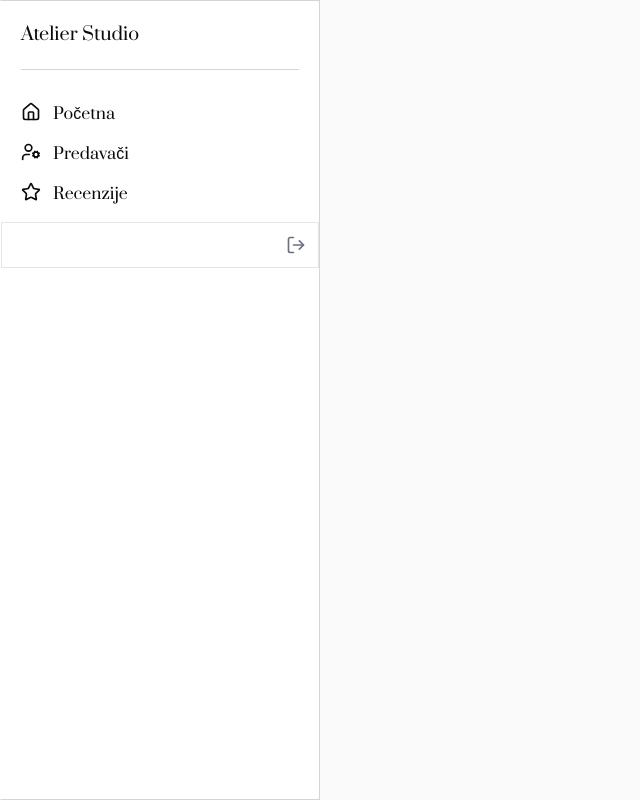
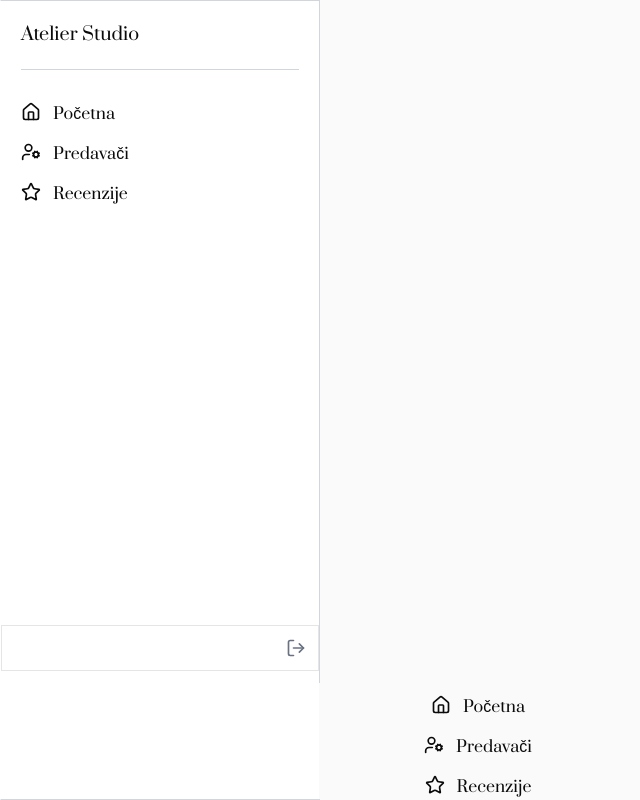
Before and after one commit to matkethekid/atelier-studio-admin, a Next.js app: page / in a window 1280 px wide. Shown: the whole page, without its empty margins (0-640 px from the left). Built offline with nearby package versions, Linux system fonts and the light colour scheme; no server answers.

Commit message:
sidebar finished

```diff
--- a/components/Sidebar.tsx
+++ b/components/Sidebar.tsx
@@ -27,7 +27,7 @@ const Sidebar = () => {
     const user = userObject.user;
   return (
     <aside className='w-full lg:max-w-[320px] min-h-screen bg-white flex flex-col justify-between gap-3 border-gray-300 border border-l-transparent'>
-        <div className="hidden lg:block">
+        <div className="hidden lg:flex justify-between flex-col h-full">
             <div className="flex flex-col gap-5 pt-5 pb-4 pl-5 pr-5">
                 <div>
                     <p className={`${prata.className} text-lg`}>Atelier Studio</p>
@@ -51,9 +51,17 @@ const Sidebar = () => {
         </div>
         <div className="flex flex-row lg:hidden justify-between items-center p-5">
             <p className="text-lg">Atelier Studio</p>
-            <button onClick={() => setActiveSidebar(prev => !prev)}><Menu/></button>
+            <button onClick={() => setActiveSidebar(prev => !prev)}>{activeSidebar ? <X/> : <Menu/>}</button>
         </div>
-        <div className={activeSidebar ? "flex w-full h-full bg-red-500" : "hidden"}></div>
+        <div className={`flex w-full h-full flex-1 bg-zinc-50 transform transition-transform duration-300 ease-in-out ${activeSidebar ? "translate-x-0" : "translate-x-full"}`}>
+            <ul className="flex flex-col gap-4 mt-3 justify-center items-center w-full">
+                {
+                    links.map((link, index: number) => (
+                        <li key={index}><Link href={link.path} className="flex gap-3">{link.icon} {link.name}</Link></li>
+                    ))
+                }
+            </ul>
+        </div>
     </aside>
   )
 }
```
